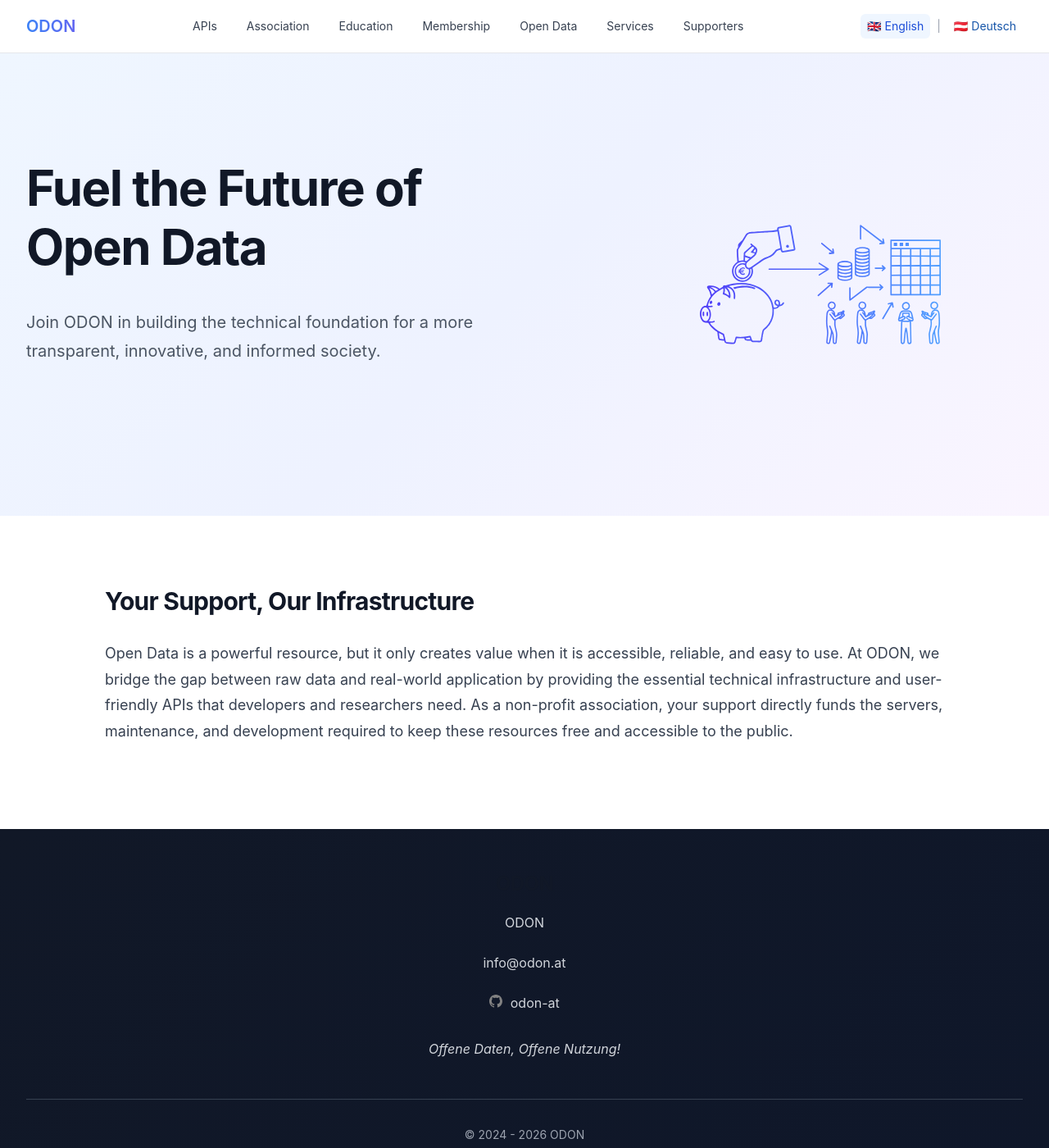
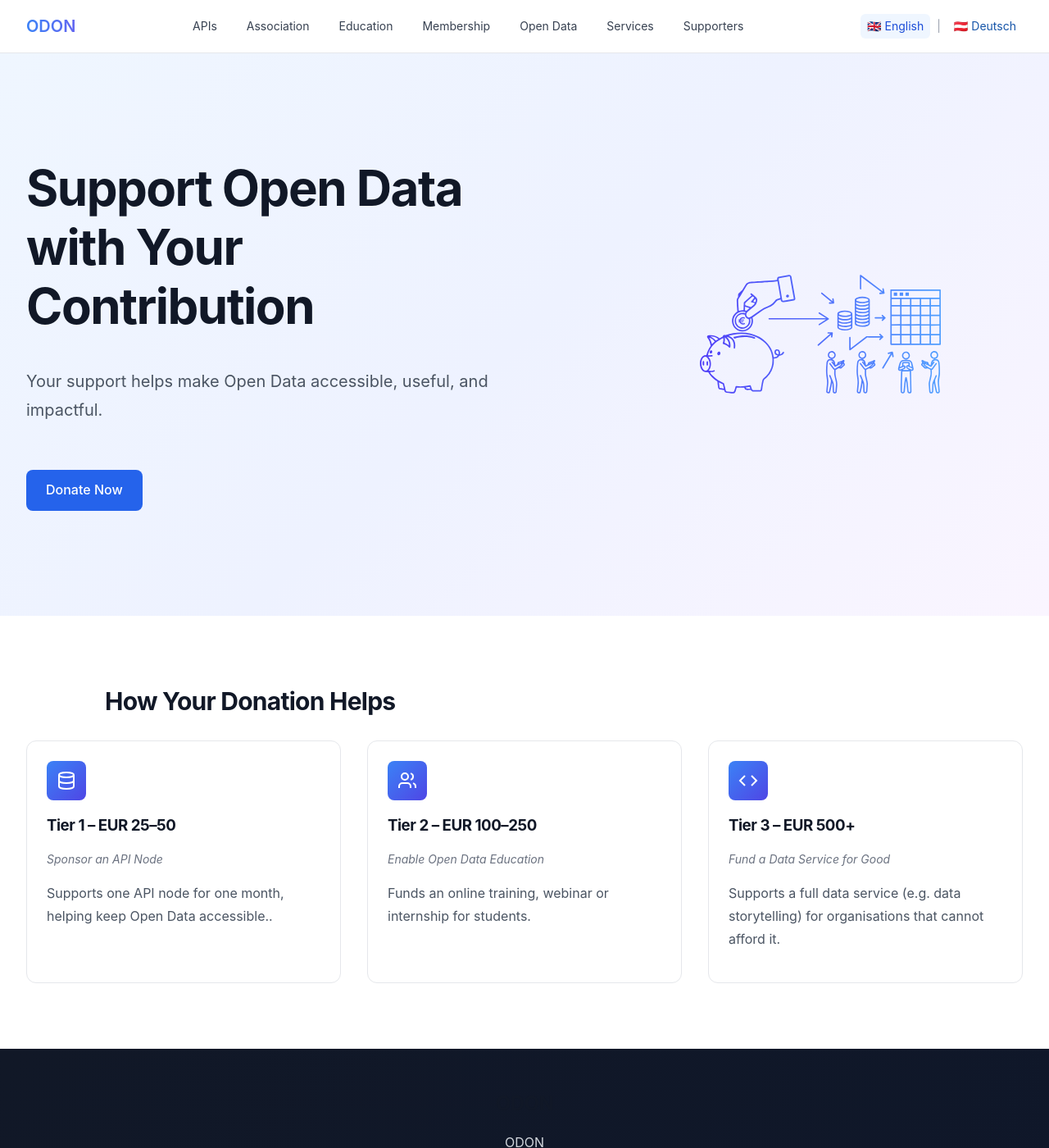
Before and after one commit to verein-odon/verein-odon.github.io, a Jekyll site: the page built from docs/en/supporters.md, in a window 1280 px wide and 1400 px high. Shown: the whole window at 82% size. Built offline with Jekyll 4.4.1, drawn with Linux system fonts in a browser that asks for light colours.

Commit message:
Improving supporters (en) page

```diff
--- a/docs/_data/heros.yaml
+++ b/docs/_data/heros.yaml
@@ -113,10 +113,14 @@
     alt_text: "Lösungen"
 supporters:
   en:
-    hero-title: "Fuel the Future of Open Data"
-    hero-subtitle: "Join ODON in building the technical foundation for a more transparent, innovative, and informed society."
+    hero-title: "Support Open Data with Your Contribution"
+    hero-subtitle: "Your support helps make Open Data accessible, useful, and impactful."
     image_src: "/assets/images/heros/supporters.svg"
     alt_text: "Support the transparency, innovation and knowledge sharing"
+    buttons:
+      - text: "Donate Now"
+        url: "/en/donate/"
+        style: "primary"
 internships:
   en:
     hero-title: "Code for Impact: ODON Internships"
--- a/docs/en/supporters.md
+++ b/docs/en/supporters.md
@@ -6,16 +6,54 @@
 permalink: /en/supporters/
 ---
 
-<!-- Intro Section -->
 <section class="section bg-white">
-<div class="container">
-    <div class="content-section">
-    <h2>
-        Your Support, Our Infrastructure
-    </h2>
-    <p>
-        Open Data is a powerful resource, but it only creates value when it is accessible, reliable, and easy to use. At ODON, we bridge the gap between raw data and real-world application by providing the essential technical infrastructure and user-friendly APIs that developers and researchers need. As a non-profit association, your support directly funds the servers, maintenance, and development required to keep these resources free and accessible to the public.
-    </p>
+    <div class="container">
+        <div class="content-section">
+            <h2>
+                How Your Donation Helps
+            </h2>
+        </div>
+        <div class="cards-grid">
+            <div class="card">
+                <div class="card-icon">
+                <svg viewBox="0 0 24 24" fill="none" stroke="currentColor" stroke-width="2">
+                    <ellipse cx="12" cy="5" rx="9" ry="3"></ellipse>
+                    <path d="M21 12c0 1.66-4 3-9 3s-9-1.34-9-3"></path>
+                    <path d="M3 5v14c0 1.66 4 3 9 3s9-1.34 9-3V5"></path>
+                </svg>
+                </div>
+                <h3>Tier 1 – EUR 25–50</h3>
+                <p class="membership-subtitle">Sponsor an API Node</p>
+                <p class="card-text">Supports one API node for one month, helping keep Open Data accessible..
+                </p>
+                <!-- <a href="/en/donation" class="btn btn-primary btn-full" style="background-color: var(--color-indigo);">Donate For Tier 1</a> -->
+            </div>
+            <div class="card">
+                <div class="card-icon">
+                <svg viewBox="0 0 24 24" fill="none" stroke="currentColor" stroke-width="2">
+                    <path d="M16 21v-2a4 4 0 0 0-4-4H6a4 4 0 0 0-4 4v2"></path>
+                    <circle cx="9" cy="7" r="4"></circle>
+                    <path d="M22 21v-2a4 4 0 0 0-3-3.87"></path>
+                    <path d="M16 3.13a4 4 0 0 1 0 7.75"></path>
+                </svg>
+                </div>
+                <h3>Tier 2 – EUR 100–250</h3>
+                <p class="membership-subtitle">Enable Open Data Education</p>
+                <p class="card-text">Funds an online training, webinar or internship for students.</p>
+                <!-- <a href="/en/donation" class="btn btn-primary btn-full" style="background-color: var(--color-indigo);">Donate For Tier 2</a> -->
+            </div>
+            <div class="card">
+                <div class="card-icon">
+                <svg viewBox="0 0 24 24" fill="none" stroke="currentColor" stroke-width="2">
+                    <polyline points="16 18 22 12 16 6"></polyline>
+                    <polyline points="8 6 2 12 8 18"></polyline>
+                </svg>
+                </div>
+                <h3>Tier 3 – EUR 500+</h3>
+                <p class="membership-subtitle">Fund a Data Service for Good</p>
+                <p class="card-text">Supports a full data service (e.g. data storytelling) for organisations that cannot afford it.</p>
+                <!-- <a href="/en/donation" class="btn btn-primary btn-full" style="background-color: var(--color-indigo);">Donate For Tier 3</a> -->
+            </div>
+        </div>
     </div>
-</div>
 </section>
```
